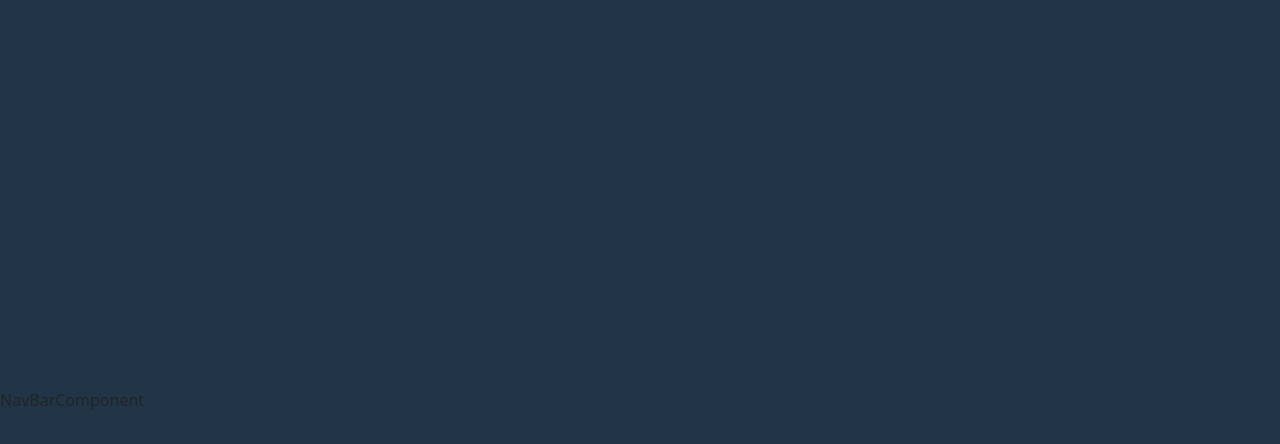
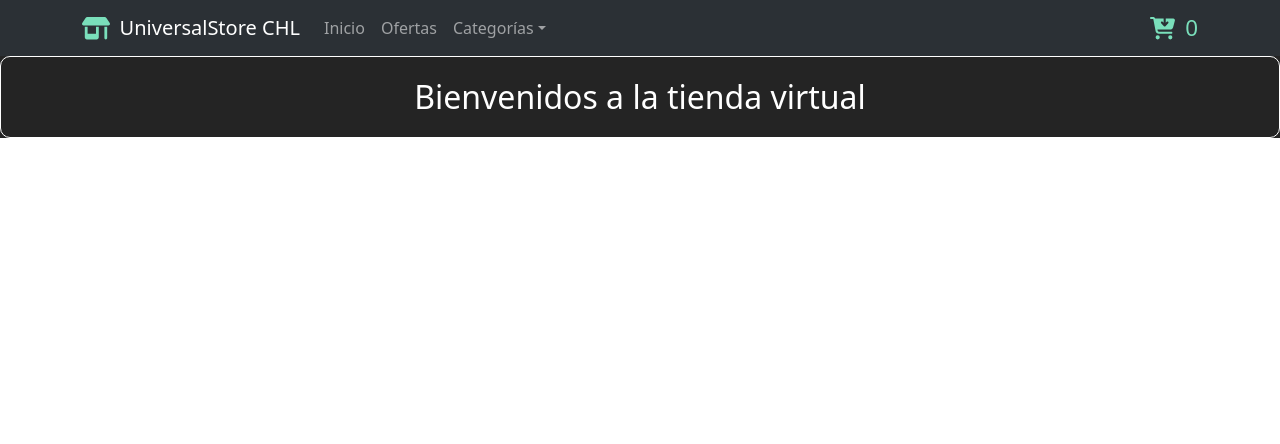
Before and after one commit to cristobalhiza/primeraEntregaHiza-React, a React (Vite) app: page / in a window 1280 px wide. Shown: the top 444 px of the page. Built offline with nearby package versions, Linux system fonts and the light colour scheme.

Commit message:
agrega cart y listContainer

```diff
--- a/package.json
+++ b/package.json
@@ -10,6 +10,11 @@
     "preview": "vite preview"
   },
   "dependencies": {
+    "@fortawesome/fontawesome-svg-core": "^6.5.2",
+    "@fortawesome/free-brands-svg-icons": "^6.5.2",
+    "@fortawesome/free-regular-svg-icons": "^6.5.2",
+    "@fortawesome/free-solid-svg-icons": "^6.5.2",
+    "@fortawesome/react-fontawesome": "^0.2.1",
     "bootstrap": "^5.3.3",
     "react": "^18.2.0",
     "react-bootstrap": "^2.10.2",
--- a/src/App.jsx
+++ b/src/App.jsx
@@ -1,16 +1,20 @@
-import NavBarComponent from './components/NavBarComponent/NavBarComponent';
-import 'bootstrap/dist/css/bootstrap.min.css';
+import React from "react";
 
-NavBarComponent
+import NavBarComponent from "./components/NavBarComponent/NavBarComponent";
+import ItemListContainerComponent from "./components/ItemListContainerComponent/ItemListContainerComponent";
+
+import "bootstrap/dist/css/bootstrap.min.css";
+// import MainLayout from './layouts/MainLayout';
+
+NavBarComponent;
 
 function App() {
+  return (
+    <>
+      <NavBarComponent />
+      <ItemListContainerComponent greeting="Bienvenidos a la tienda virtual" />
+    </>
+  );
+}
 
-    return (
-        <>
-        <NavBarComponent/>
-        </>
-    )
-};
-
-
-export default App
+export default App;
--- /dev/null
+++ b/src/components/CartWidgetComponent/CartWidgetComponent.jsx
@@ -0,0 +1,18 @@
+import React from "react";
+import { FontAwesomeIcon } from "@fortawesome/react-fontawesome";
+import { faCartArrowDown } from "@fortawesome/free-solid-svg-icons";
+
+const CartWidgetComponent = () => {
+  const CustomStyles = {
+    color: "#7ADFBB",
+    fontSize: "1.4rem",
+  };
+  return (
+    <div>
+      <FontAwesomeIcon icon={faCartArrowDown} style={CustomStyles} />
+      <span style={{ ...CustomStyles, marginLeft: "0.6rem" }}>0</span>
+    </div>
+  );
+};
+
+export default CartWidgetComponent;
--- /dev/null
+++ b/src/components/ItemListContainerComponent/ItemListContainerComponent.jsx
@@ -0,0 +1,18 @@
+import React from "react";
+
+const ItemListContainerComponent = ({ greeting }) => {
+  const CustomStyles = {
+    color: "white",
+    fontSize: "2rem",
+    backgroundColor: "dark",
+    padding: "1rem",
+    margin: "auto",
+    textAlign: "center",
+    borderRadius: "10px",
+    border: "1px solid white",
+  };
+
+  return <div style={CustomStyles}>{greeting}</div>;
+};
+
+export default ItemListContainerComponent;
--- a/src/components/NavBarComponent/NavBarComponent.jsx
+++ b/src/components/NavBarComponent/NavBarComponent.jsx
@@ -1,9 +1,56 @@
-import React from 'react'
+import React from "react";
+
+import Container from "react-bootstrap/Container";
+import Nav from "react-bootstrap/Nav";
+import Navbar from "react-bootstrap/Navbar";
+import NavDropdown from "react-bootstrap/NavDropdown";
+import { FontAwesomeIcon } from "@fortawesome/react-fontawesome";
+import { faShop } from "@fortawesome/free-solid-svg-icons";
+
+import CartWidgetComponent from "../CartWidgetComponent/CartWidgetComponent";
 
 const NavBarComponent = () => {
   return (
-    <div>NavBarComponent</div>
-  )
-}
+    <Navbar
+      expand="lg"
+      className="bg-body-tertiary"
+      bg="dark"
+      data-bs-theme="dark"
+    >
+      <Container>
+        <FontAwesomeIcon
+          icon={faShop}
+          style={{
+            color: "#7ADFBB",
+            fontSize: "1.4rem",
+            marginRight: "0.6rem",
+          }}
+        />
+        <Navbar.Brand href="#home">UniversalStore CHL</Navbar.Brand>
+        <Navbar.Toggle aria-controls="basic-navbar-nav" />
+        <Navbar.Collapse id="basic-navbar-nav">
+          <Nav className="me-auto">
+            <Nav.Link href="#home">Inicio</Nav.Link>
+            <Nav.Link href="#link">Ofertas</Nav.Link>
+            <NavDropdown title="Categorías" id="basic-nav-dropdown">
+              <NavDropdown.Item href="#action/3.1">
+                Para el hogar
+              </NavDropdown.Item>
+              <NavDropdown.Item href="#action/3.2">
+                Electrónicos
+              </NavDropdown.Item>
+              <NavDropdown.Item href="#action/3.3">Accesorios</NavDropdown.Item>
+              <NavDropdown.Divider />
+              <NavDropdown.Item href="#action/3.4">
+                Políticas de cambios y devoluciones
+              </NavDropdown.Item>
+            </NavDropdown>
+          </Nav>
+        </Navbar.Collapse>
+        <CartWidgetComponent />
+      </Container>
+    </Navbar>
+  );
+};
 
-export default NavBarComponent
+export default NavBarComponent;
--- a/src/index.css
+++ b/src/index.css
@@ -2,10 +2,6 @@
   font-family: Inter, system-ui, Avenir, Helvetica, Arial, sans-serif;
   line-height: 1.5;
   font-weight: 400;
-
-  color-scheme: light dark;
-  color: rgba(255, 255, 255, 0.87);
-  background-color: #242424;
 
   font-synthesis: none;
   text-rendering: optimizeLegibility;
@@ -14,21 +10,11 @@
 }
 
 a {
-  font-weight: 500;
-  color: #646cff;
-  text-decoration: inherit;
-}
-a:hover {
-  color: #535bf2;
+  text-decoration: none;
 }
 
 body {
-  margin: 0;
-  display: flex;
-  place-items: center;
-  min-width: 320px;
-  min-height: 100vh;
-  background-color: #213547;
+  background-color: #242424;
 }
 
 h1 {
--- /dev/null
+++ b/src/layouts/MainLayout.jsx
@@ -0,0 +1,8 @@
+import React from "react";
+import NavBarComponent from "../components/NavBarComponent/NavBarComponent";
+
+const MainLayout = ({ children }) => {
+  return <NavBarComponent />;
+};
+
+export default MainLayout;
```
Also changed, not shown: 2 other files (tests, documents, lock files or other folders).
